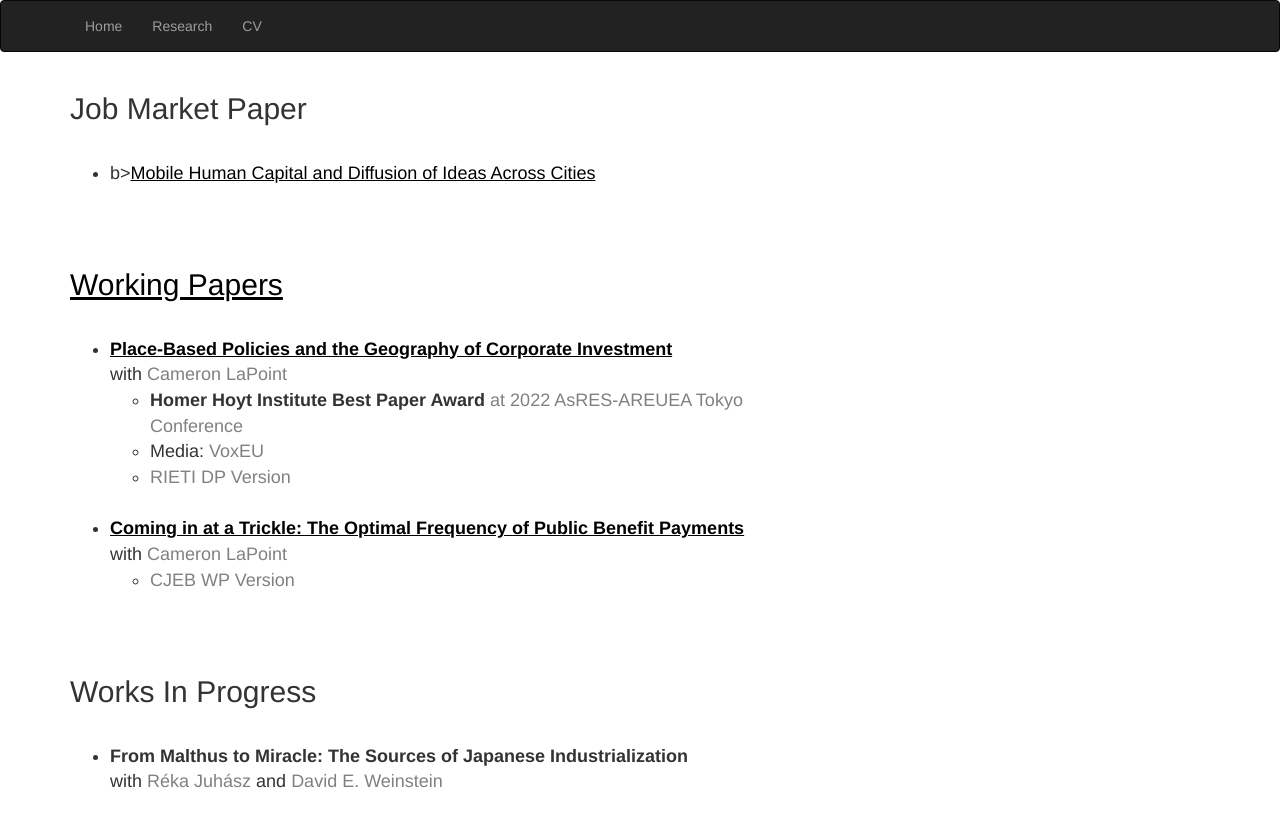
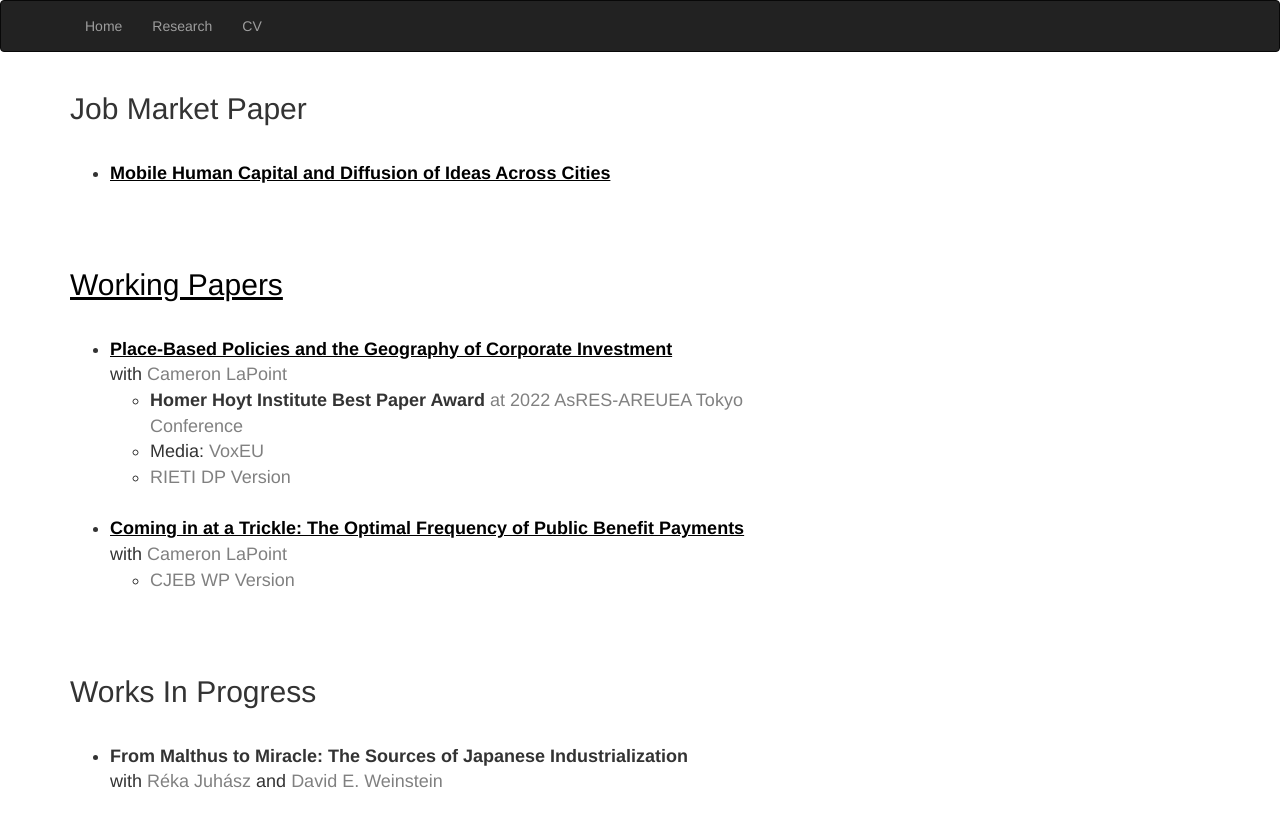
Before and after one commit to shogosakabe/shogosakabe.github.io, a plain HTML site: page research.html in a window 1280 px wide. Drawn offline with nearby package versions, Linux system fonts and the light colour scheme.

Commit message:
Update research.html

```diff
--- a/research.html
+++ b/research.html
@@ -65,7 +65,7 @@
                 <h2>Job Market Paper</h2><br/>
                 <ul>
                 <li>
-                    b><a target="_blank" href="working-papers/Idea_diffusion_Sakabe.pdf">Mobile Human Capital and Diffusion of Ideas Across Cities<br></b>
+                    <b><a target="_blank" href="working-papers/Idea_diffusion_Sakabe.pdf">Mobile Human Capital and Diffusion of Ideas Across Cities<br></b>
                 </li>
                 </ul>
                 <br><br>
```
